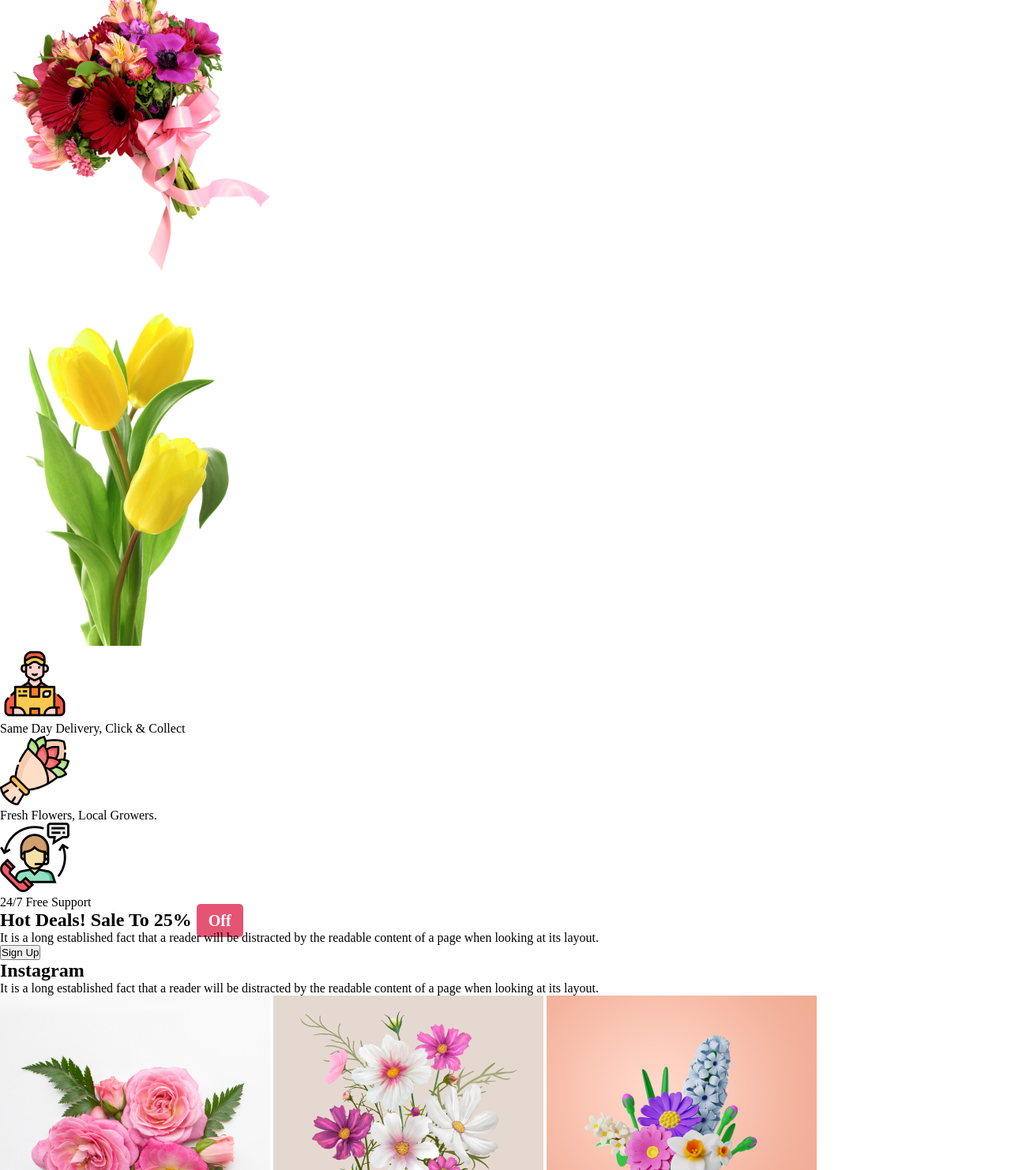
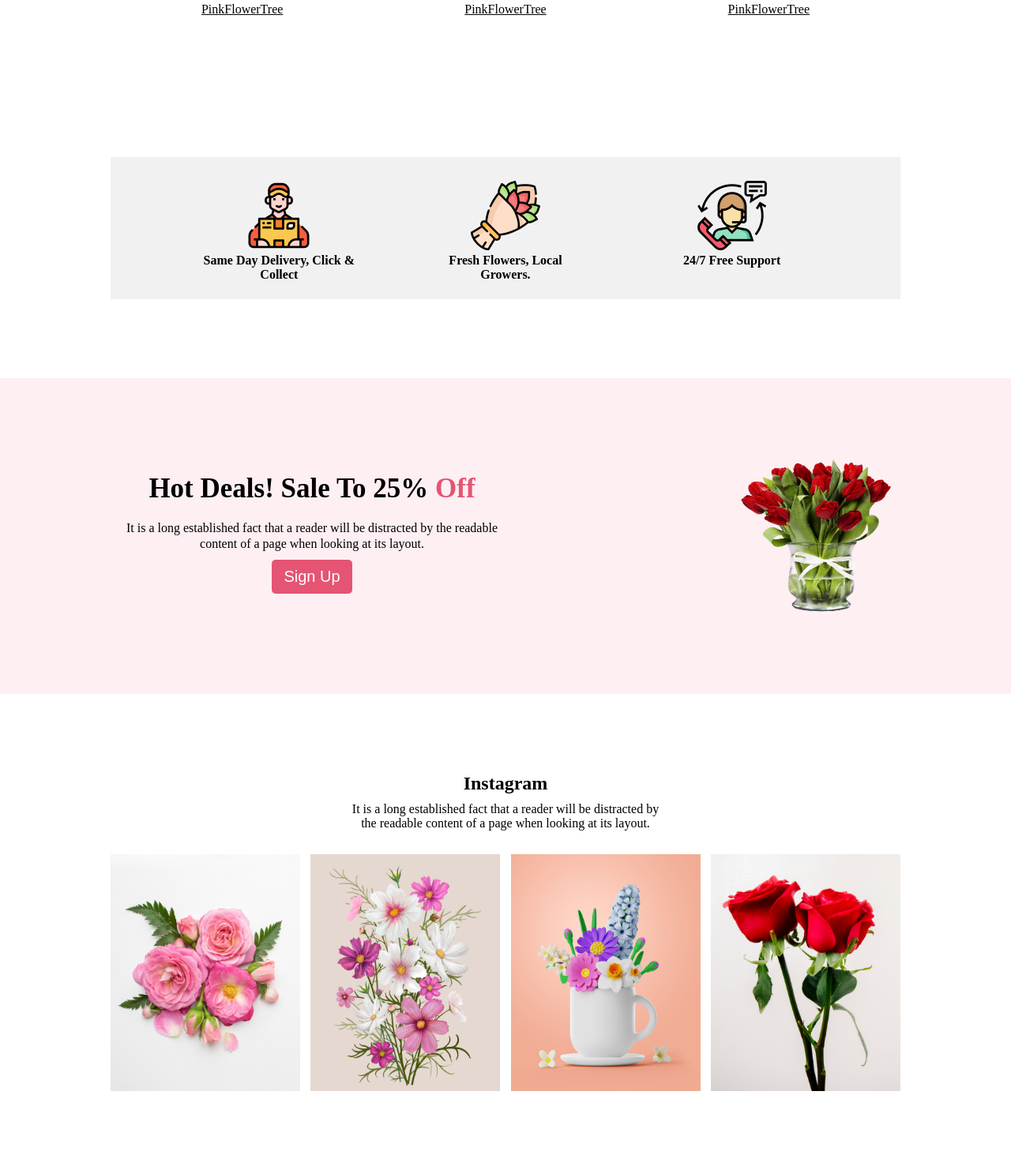
Before and after one commit to Shreeuttomroy/flower-shop, a plain HTML site: page index.html in a window 1280 px wide. Shown: the part 1004-2486 px from the top of the page at 79% size. Drawn offline with Linux system fonts and the light colour scheme.

Commit message:
flower shop full design updated

```diff
--- a/index.html
+++ b/index.html
@@ -18,64 +18,76 @@
             </div>
             <img class="banner-img" src="./assets/pngwing 10.png" alt="Flower">
         </section>
-        <section class="features">
-            <h2>Our Feature Flowers</h2>
-            <p>It is a long established fact that a reader will be distracted by the readable content of a page when looking at its layout.</p>
+        <section class="features common-width">
+            <div class="feature-text">
+                <h2>Our Feature Flowers</h2>
+                <p>It is a long established fact that a reader will be distracted by the readable content of a page when looking at its layout.</p>
+            </div>
             <div class="feature-flowers">
                 <div class="flower-1">
-                    <img src="./assets/f-flower1.png" alt="">
+                    <img src="./assets/f-flower1.png" alt="Flower">
+                    <a href="#">PinkFlowerTree</a>
                 </div>
-                <div>
-                    <img src="./assets/f-flower2.png" alt="">
+                <div class="flower-2">
+                    <img src="./assets/f-flower2.png" alt="Flower">
+                    <a href="#">PinkFlowerTree</a>
                 </div>
-                <div>
-                    <img src="./assets/f-flower3.png" alt="">
+                <div class="flower-3">
+                    <img src="./assets/f-flower3.png" alt="Flower">
+                    <a href="#">PinkFlowerTree</a>
                 </div>
             </div>
         </section>
-        <section class="services">
+        <section class="services common-width">
             <div class="services1">
-                <img src="./assets/Group 57.png" alt="">
+                <img src="./assets/Group 57.png" alt="Flower">
                 <p>Same Day Delivery, Click & Collect</p>
             </div>
             <div class="services2">
-                <img src="./assets/Group 58.png" alt="">
+                <img src="./assets/Group 58.png" alt="Flower">
                 <p>Fresh Flowers, Local Growers.</p>
             </div>
             <div class="services3">
-                <img src="./assets/Group 59.png" alt="">
+                <img src="./assets/Group 59.png" alt="Flower">
                 <p>24/7 Free Support</p>
             </div>
         </section>
         <section class="offers">
             <div class="offer-desc">
-                <h2>Hot Deals! Sale To 25% <span class="btn-primary">Off</span></h2>
+                <h2>Hot Deals! Sale To 25% <span class="color-primary">Off</span></h2>
                 <p>It is a long established fact that a reader will be distracted by the readable content of a page when looking at its layout.</p>
-                <button>Sign Up</button>
+                <button class="btn-primary">Sign Up</button>
+            </div>
+            <img src="./assets/of-flower.png" alt="Flower">
+        </section>
+        <section class="instagram common-width">
+            <div class="ins-desc">
+                <h2>Instagram</h2>
+                <p>It is a long established fact that a reader will be distracted by the readable content of a page when looking at its layout.</p>
+            </div>
+            <div class="ins-flowers">
+                <img src="./assets/ins-flower1.png
+                " alt="Flower">
+                <img src="./assets/ins-flower2.png" alt="Flower">
+                <img src="./assets/ins-flower3.png" alt="Flower">
+                <img src="./assets/ins-flower4.png" alt="Flower">
             </div>
         </section>
-        <section class="instagram">
-            <h2>Instagram</h2>
-            <p>It is a long established fact that a reader will be distracted by the readable content of a page when looking at its layout.</p>
-            <div class="ins-flowers">
-                <img src="./assets/ins-flower1.png
-                " alt="">
-                <img src="./assets/ins-flower2.png" alt="">
-                <img src="./assets/ins-flower3.png" alt="">
-                <img src="./assets/ins-flower4.png" alt="">
+        <section class="subcribe-box common-width">
+            <div class="content">
+                <h2>Get The Latest Deals</h2>
+                <p>$30 coupon for first shopping</p>
+                <input class="mail-box" type="email" placeholder="Enter your email here...">
+                <button class="btn-primary">Subcribe</button>
             </div>
-        </section>
-        <section class="subcribe-box">
-            <h3>Get The Latest Deals</h3>
-            <p>$30 coupon for first shopping</p>
-            <input type="email" placeholder="Enter your email here...">
-            <button class="btn-primary">Subcribe</button>
         </section>
     </main>
     <footer>
-        <h1><span class="btn-primary">Flower</span> Shop</h1>
-        <p>It is a long established fact that a reader will be distracted by the readable content of a page when looking at its layout.</p>
-        <p><small>&copy;2020-2023, FlowerShop.com. All rights reserved.</small></p>
+        <div class="f-content">
+            <h1><span class="color-primary">Flower</span> Shop</h1><br>
+            <p>It is a long established fact that a reader will be distracted by the readable content of a page when looking at its layout.</p><br>
+            <p><small>&copy;2020-2023, FlowerShop.com. All rights reserved.</small></p>
+        </div>
     </footer>
 </body>
 </html>
--- a/style/style.css
+++ b/style/style.css
@@ -7,6 +7,10 @@
 body{
     width: 100vw;
     overflow-x: hidden;
+    font-size: 16px;
+}
+.color-primary{
+    color: #E55473;
 }
 .btn-primary{
     background-color: #E55473;
@@ -16,7 +20,13 @@ body{
     border: none;
     border-radius: 5px;
 }
-
+footer,main {
+    width: 100%;
+}
+.common-width{
+    width: 1000px;
+    margin: 100px auto;
+}
 /* banner section  */
 .web-banner{
     background-color: #e554731c;
@@ -42,3 +52,153 @@ body{
 .web-banner>.banner-text>p{
     margin: 10px 0;
 }
+
+ /* features section  */
+.features{
+    text-align: center;
+}
+.features>.feature-text{
+    margin: 20px auto;
+    width: 500px;
+}
+.features>.feature-text>h2{
+    margin: 20px 0;
+}
+.features>.feature-flowers{
+    width: 1000px;
+    display: flex;
+    justify-content: space-around;
+    margin: 10px 0;
+}
+.flower-1,.flower-2,.flower-3 {
+    width: 300px;
+    height: 400px;
+    border: none;
+}
+.flower-1>img,.flower-2>img,.flower-3>img {
+    width: 300px;
+    padding:20px 50px 0 50px;
+    height: 300px;
+    border-radius: 200px 200px 10px 10px;
+    /* border-top-left-radius: 100px;
+    border-top-right-radius: 100px; */
+    background-color: #E55473;
+}
+.flower-1>img{
+    background-color: #a721624b;
+}
+.flower-2>img{
+    background-color: #0598a048;
+}
+.flower-3>img{
+    background-color: #477d113d;
+}
+.feature-flowers a{
+    color: black;
+}
+
+/* services section */
+.services{
+    background-color: #0000000e;
+    display: flex;
+    justify-content: space-around;
+    align-items: center;
+    text-align: center;
+    padding: 30px 70px;
+}
+.services1,.services2,.services3 {
+    width: 200px;
+    height: 120px;
+    /* margin-left: ; */
+    font-weight:600;
+}
+
+/* offers section */
+.offers{
+    display: flex;
+    width: 100%;
+    height: 400px;
+    background-color: #e5547318;
+    justify-content: space-around;
+    align-items: center;
+    text-align: center;
+}
+.offers>.offer-desc{
+    height: 200px;
+    width: 500px;
+}
+.offers>img{
+    width: 200px;
+    height: 200px;
+}
+.offer-desc>h2{
+    font-size: 35px;
+    margin: 20px;
+}
+.offer-desc>p{
+    line-height: 20px;
+    margin-bottom: 10px;
+}
+
+/* instagram section */
+.instagram{
+    height: 500px;
+    text-align: center;
+}
+.instagram>.ins-desc{
+    width: 400px;
+    margin: 30px auto;
+}
+.ins-flowers{
+    display: flex;
+    justify-content: space-between;
+}
+.ins-flowers>img{
+    width: 240px;
+    height: 300px;
+}
+.ins-desc>h2{
+    margin: 10px 0;
+}
+
+/* subcribe section */
+.subcribe-box{
+    text-align: center;
+    background-image: url('../assets/su-bg-flower.png');
+    background-size: 100% 100%;
+    background-repeat: no-repeat;
+    background-position: center;
+    /* background-clip: cover; */
+    height: 400px;
+    display: flex;
+    justify-content:center ;
+    align-items: center;
+}
+.subcribe-box>.content{
+    height: 200px;
+    width: 800px;
+}
+.content>h2{
+    font-size: 30px;
+    margin-bottom: 20px;
+}
+.content>.mail-box{
+    height: 20px;
+    width: 400px;
+    padding: 23px;
+    margin-top: 20px;
+    border: none;
+    border-radius: 5px;
+}
+
+/* footer section  */
+footer{
+    display: flex;
+    height: 400px;
+    background-color: #111010;
+    justify-content: center;
+    align-items: center;
+    width: 100%;
+    color: white;
+    text-align: center;
+}
```
